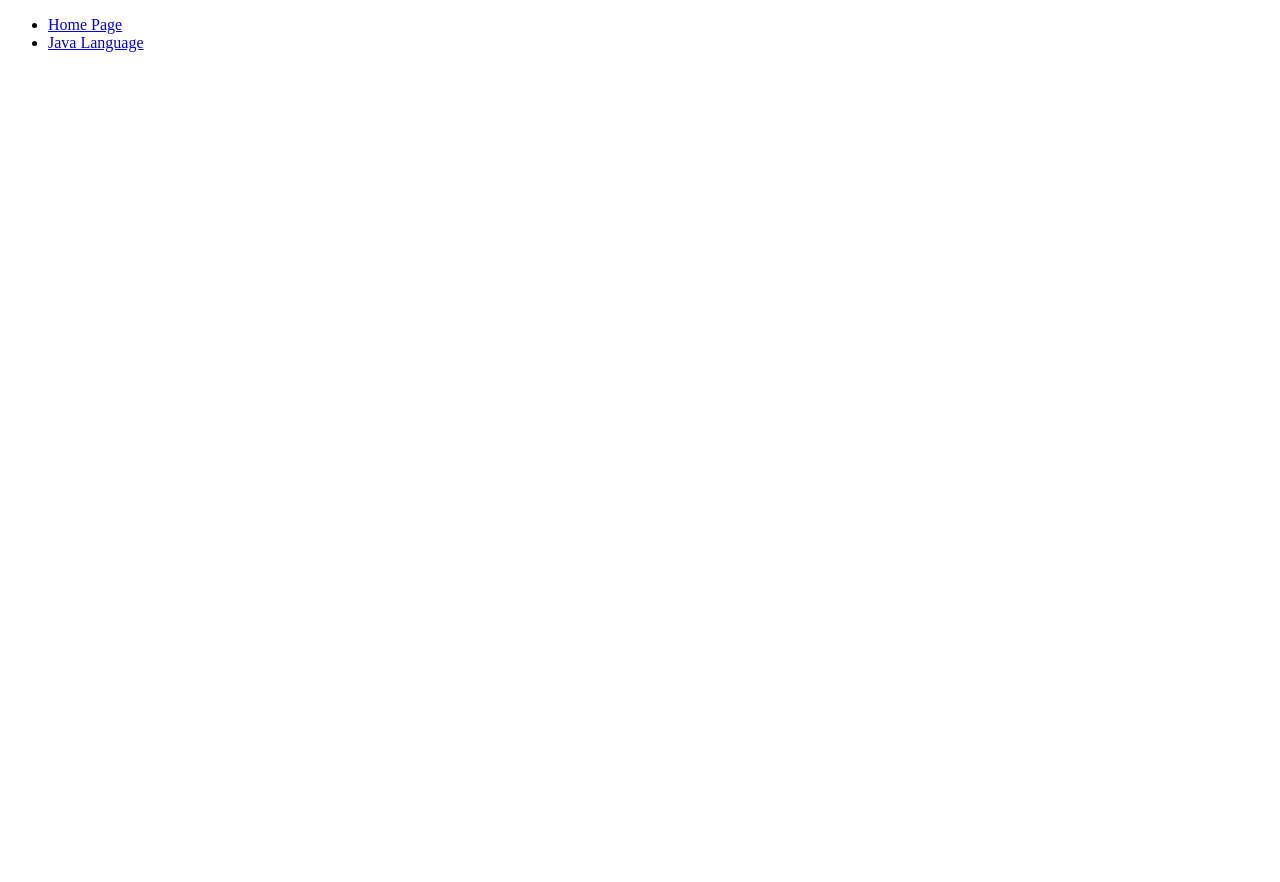
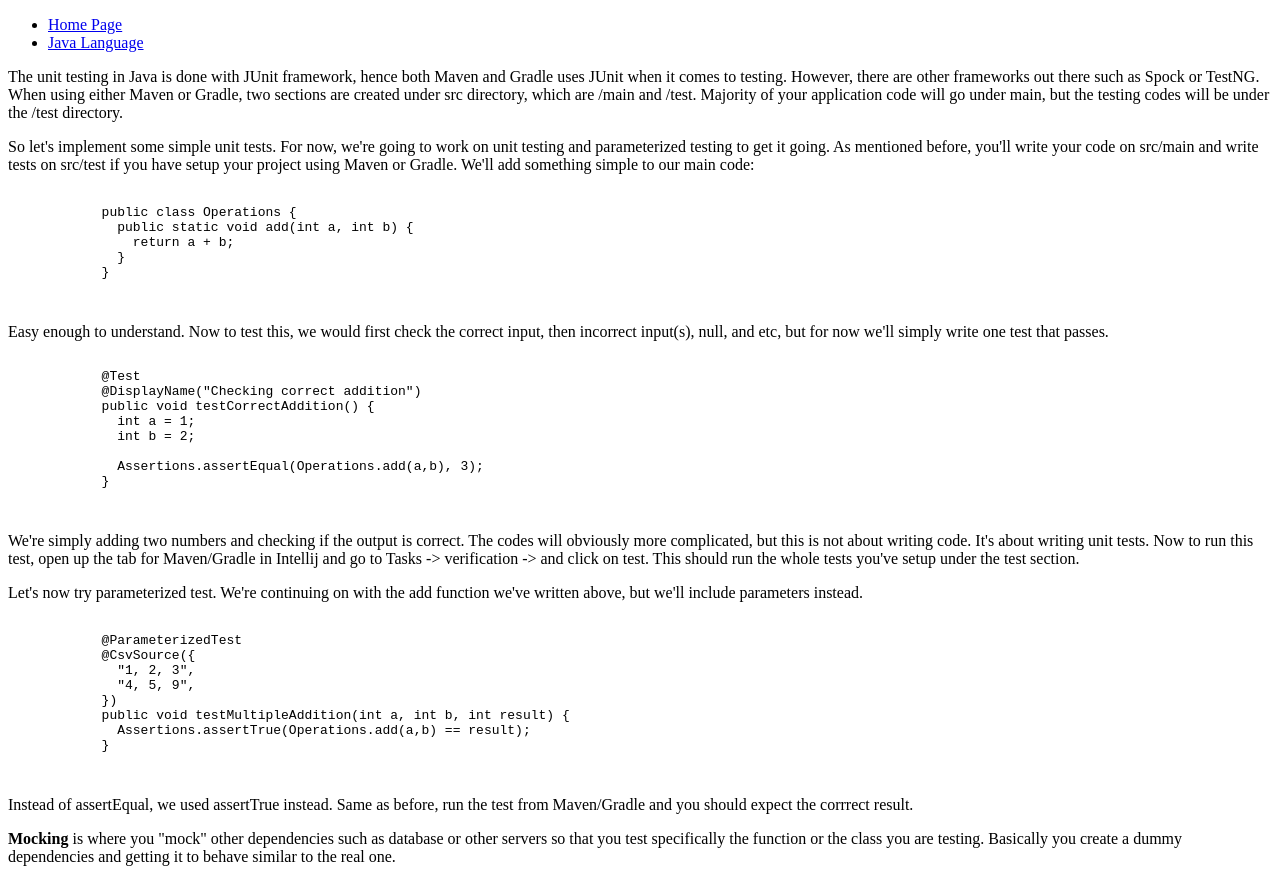
Before and after one commit to Antonio-Kim/cuppajoe, a plain HTML site: page testing/testing.html in a window 1280 px wide. Before the commit the page ends 800 px from the top, so only its background shows below. Drawn offline with Linux system fonts and the light colour scheme.

Commit message:
add testing section

```diff
--- a/testing/testing.html
+++ b/testing/testing.html
@@ -15,7 +15,67 @@
     </nav>
   </header>
   <main>
+    <section id="basics">
+      <p>
+        The unit testing in Java is done with JUnit framework, hence both Maven and Gradle uses JUnit when it comes to testing.
+        However, there are other frameworks out there such as Spock or TestNG. When using either Maven or Gradle, two sections are
+        created under src directory, which are /main and /test. Majority of your application code will go under main, but the testing
+        codes will be under the /test directory.
+      </p>
 
+      <p>
+        So let's implement some simple unit tests. For now, we're going to work on unit testing and parameterized testing to get it going.
+        As mentioned before, you'll write your code on src/main and write tests on src/test if you have setup your project using Maven or
+        Gradle. We'll add something simple to our main code:
+        <pre>
+          <code>
+            public class Operations {
+              public static void add(int a, int b) {
+                return a + b;
+              }
+            }
+          </code>
+        </pre>
+        Easy enough to understand. Now to test this, we would first check the correct input, then incorrect input(s), null, and etc, but for
+        now we'll simply write one test that passes.
+        <pre>
+          <code>
+            @Test
+            @DisplayName("Checking correct addition")
+            public void testCorrectAddition() {
+              int a = 1;
+              int b = 2;
+
+              Assertions.assertEqual(Operations.add(a,b), 3);
+            }
+          </code>
+        </pre>
+        We're simply adding two numbers and checking if the output is correct. The codes will obviously more complicated, but this is not about
+        writing code. It's about writing unit tests. Now to run this test, open up the tab for Maven/Gradle in Intellij and go to
+        Tasks -> verification -> and click on test. This should run the whole tests you've setup under the test section.
+      </p>
+      <p>
+        Let's now try parameterized test. We're continuing on with the add function we've written above, but we'll include parameters instead.
+        <pre>
+          <code>
+            @ParameterizedTest
+            @CsvSource({
+              "1, 2, 3",
+              "4, 5, 9",
+            })
+            public void testMultipleAddition(int a, int b, int result) {
+              Assertions.assertTrue(Operations.add(a,b) == result);
+            }
+          </code>
+        </pre>
+        Instead of assertEqual, we used assertTrue instead. Same as before, run the test from Maven/Gradle and you should expect the corrrect result.
+      </p>
+
+      <p>
+        <strong>Mocking</strong> is where you "mock" other dependencies such as database or other servers so that you test specifically the function
+        or the class you are testing. Basically you create a dummy dependencies and getting it to behave similar to the real one.
+      </p>
+    </section>
   </main>
 </body>
 </html>
```
Also changed, not shown: index.html (+4 -1 lines), java/java-lang.html (+2 -0 lines).
